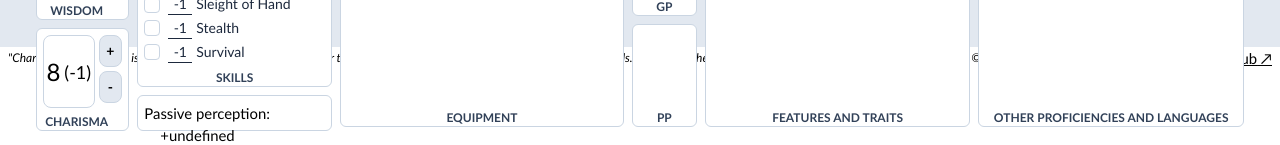
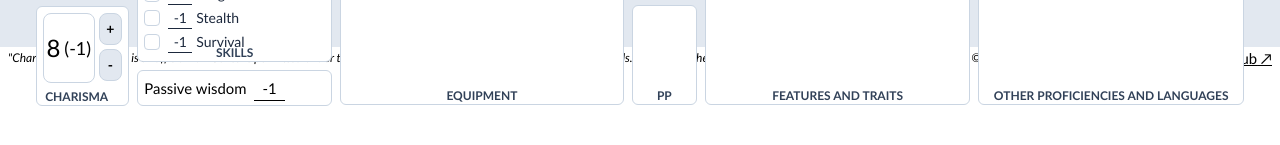
Before and after one commit to kseniakopteva/character-sheet, a React (Vite) app: page / in a window 1280 px wide. Shown: the part 753-898 px from the top of the page. After the commit the page ends 863 px from the top, so only its background shows below. Built offline with nearby package versions, Linux system fonts and the light colour scheme; no server answers.

Commit message:
fixed passive wisdom

```diff
--- a/src/routes/index.lazy.jsx
+++ b/src/routes/index.lazy.jsx
@@ -7,7 +7,7 @@ import CharacterClass from "../CharacterClass";
 import CharacterRace from "../CharacterRace";
 import CharacterLevel from "../CharacterLevel";
 import CharacterBackground from "../CharacterBackground";
-import { CharacterContext, SkillContext } from "../contexts";
+import { AbilityScoreContext, CharacterContext, SkillContext } from "../contexts";
 import Card from "../Card";
 
 export const Route = createLazyFileRoute("/")({
@@ -17,7 +17,13 @@ export const Route = createLazyFileRoute("/")({
 function RouteComponent() {
 	const [skills] = useContext(SkillContext);
 	const [characterInfo] = useContext(CharacterContext);
-	const passivePerception = skills.find((elem) => elem.index === "perception").value;
+
+	const [abilityScores] = useContext(AbilityScoreContext);
+	// TODO: remove modifier calculation from here
+	const mod = Math.floor((abilityScores.wis - 10) / 2);
+	const passiveWisdom = skills.find((elem) => elem.index === "perception").proficiency
+		? mod + characterInfo.characterProficiencyBonus
+		: mod;
 
 	return (
 		<div className="h-full flex flex-col bg-slate-200 text-[0.93rem]">
@@ -43,11 +49,11 @@ function RouteComponent() {
 							<SavingThrows styles={"h-[24%]"} title={"Saving Throws"} />
 							<Skills styles={"h-[66%]"} title={"Skills"} />
 							<Card styles={"h-[5%]"}>
-								Passive perception:
+								Passive wisdom
 								<span className=" inline-block px-2 border-b ml-2">
-									{passivePerception < 0
-										? passivePerception
-										: "+" + passivePerception}
+									{passiveWisdom < 0
+										? passiveWisdom
+										: "+" + passiveWisdom}
 								</span>
 							</Card>
 						</div>
```
